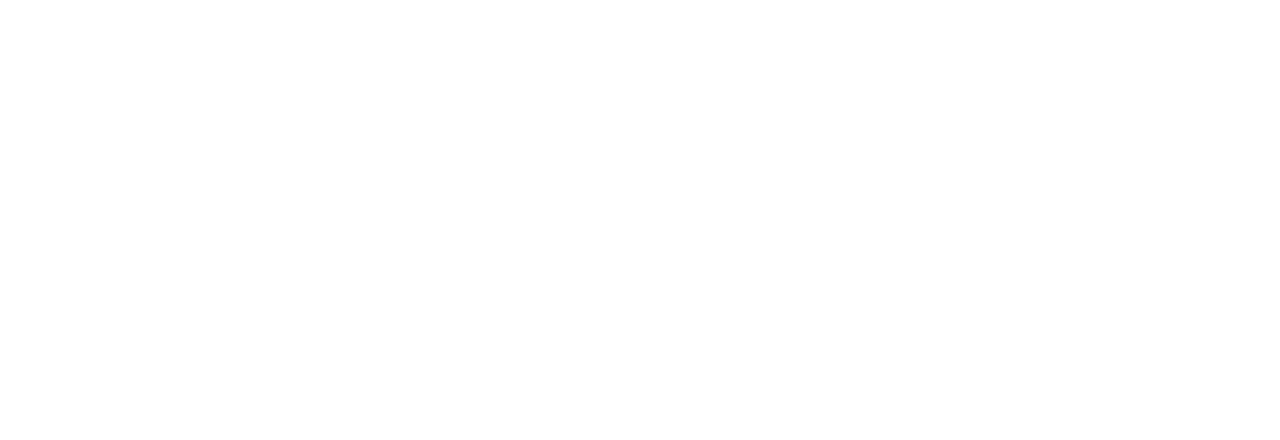
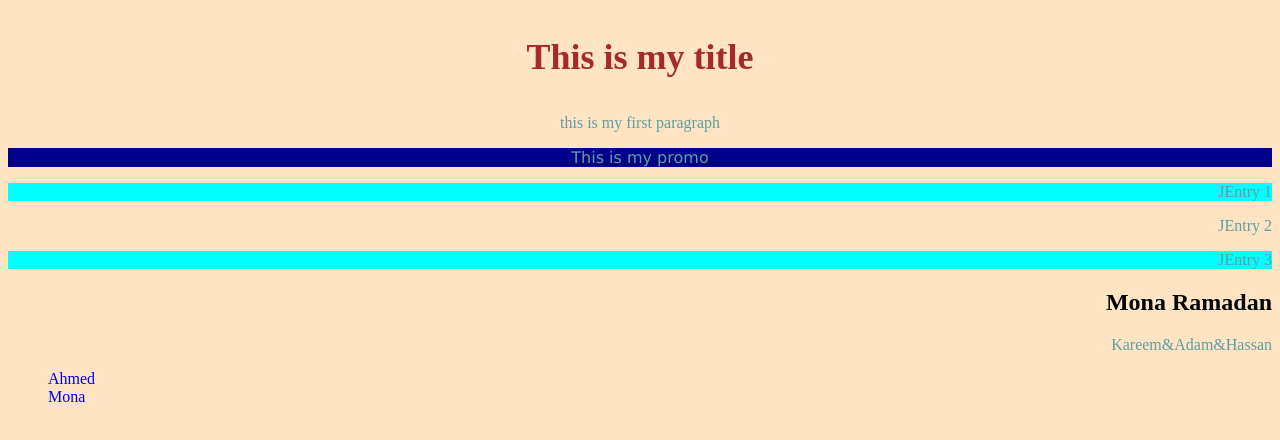
Before and after one commit to Mona-Ramadan/Week5_Practice, a plain HTML site: page index.html in a window 1280 px wide. Drawn offline with Linux system fonts and the light colour scheme.

Commit message:
added code
update css and html

```diff
--- a/css/main.css
+++ b/css/main.css
@@ -0,0 +1,32 @@
+body {
+  background-color: bisque;
+}
+
+h3 {
+  color: brown;
+  font-size: 36px;
+  text-align: center;
+}
+
+p {
+  color: cadetblue;
+  text-align: center;
+}
+
+#promo {
+  background-color: darkblue;
+  font-family: Verdana, Geneva, Tahoma, sans-serif;
+}
+.jEntry {
+  background-color: aqua;
+}
+article h1,
+article p {
+  text-align: right;
+}
+nav ul li {
+  list-style: none;
+}
+nav ul li a {
+  text-decoration: none;
+}
--- a/index.html
+++ b/index.html
@@ -5,4 +5,35 @@
     <title>This is my Practice Repo</title>
     <link href="css/main.css" rel="stylesheet" />
   </head>
+  <body>
+    <section>
+      <h3>This is my title</h3>
+      <p>this is my first paragraph</p>
+    </section>
+    <section id="promo">
+      <p>This is my promo</p>
+    </section>
+
+    <article class="jEntry">
+      <p>JEntry 1</p>
+    </article>
+    <article>
+      <p>JEntry 2</p>
+    </article>
+    <article class="jEntry">
+      <p>JEntry 3</p>
+    </article>
+
+    <article>
+      <h1>Mona Ramadan</h1>
+      <p>Kareem&Adam&Hassan</p>
+    </article>
+
+    <nav>
+      <ul>
+        <li><a href="#">Ahmed</a></li>
+        <li><a href="#">Mona</a></li>
+      </ul>
+    </nav>
+  </body>
 </html>
```
